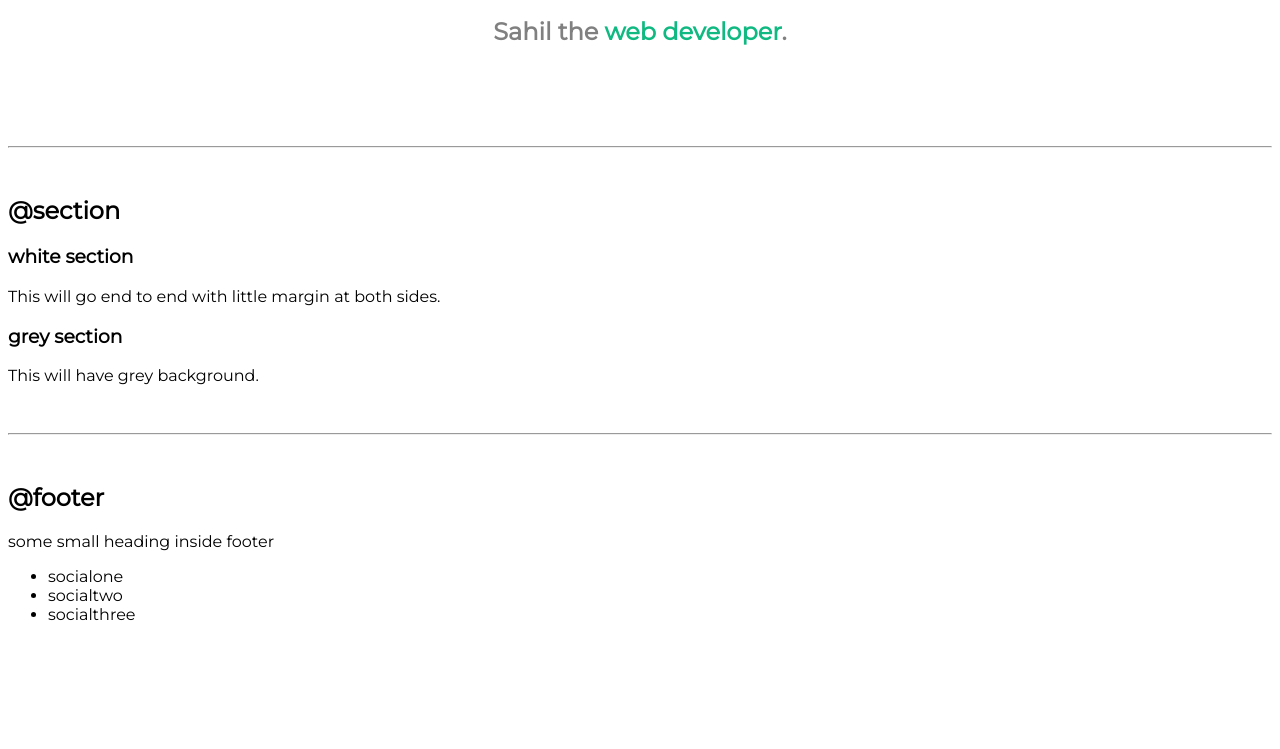
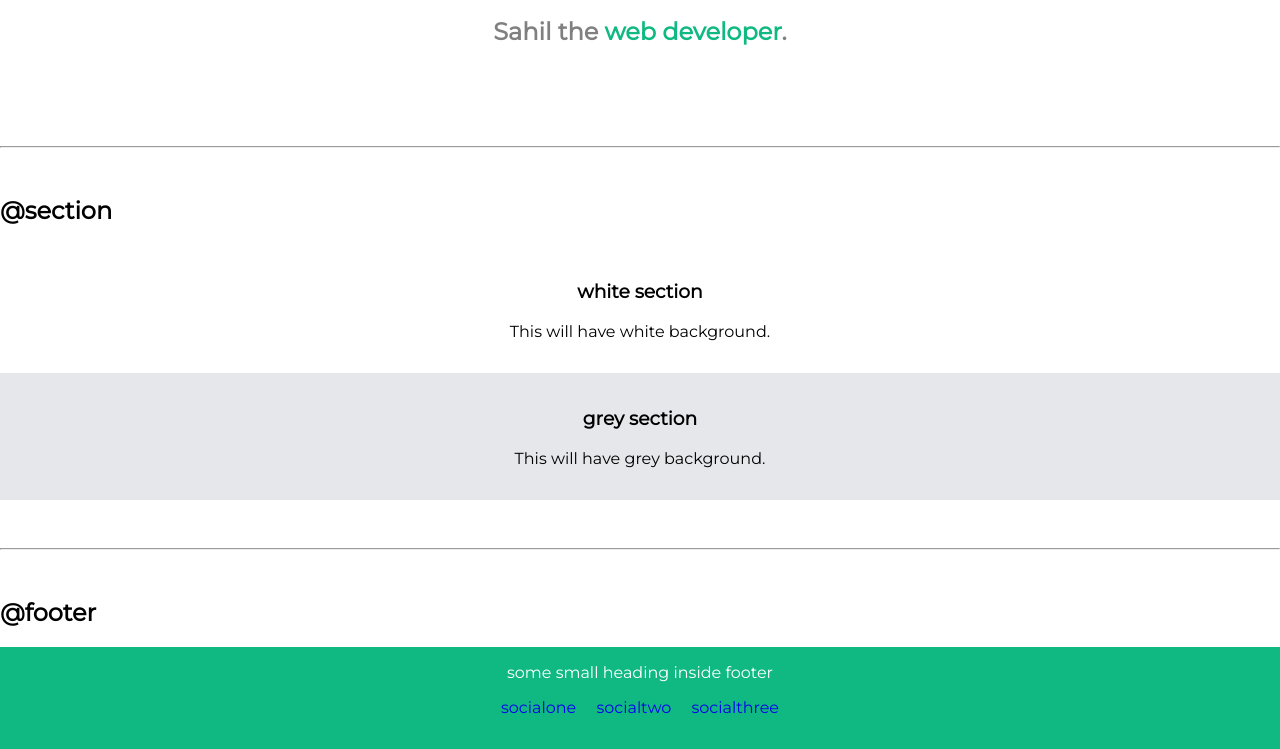
Before and after one commit to SahilDhar98/Website-for-Projects, a plain HTML site: page index.html in a window 1280 px wide. Shown: the part 2137-2886 px from the top of the page. Before the commit the page ends 2777 px from the top, so only its background shows below. Drawn offline with Linux system fonts and the light colour scheme.

Commit message:
headerandfooter done

```diff
--- a/index.html
+++ b/index.html
@@ -99,30 +99,43 @@
 
     <hr>
     <h2>@section</h2>
-    <section>
+    <section class="section">
             <h3>
                 white section
             </h3>
-        <p>This will go end to end with little margin at both sides.</p>
+            <div class="container-centre">
+                <p>
+                    This will have white background.
+                </p>
+            </div>
     </section>
 
-    <section>
+    <section class="section gray">
         <h3>
             grey section
         </h3>
-    <p>
+        <div class="container-centre">
+            <p>
         This will have grey background.
-    </p>
+            </p>
+        </div>
 </section>
 <hr>
 <h2>@footer</h2>
-<footer>
+<footer class="footer">
 
     <div>some small heading inside footer</div>
-    <ul class="list-inline">
-        <li >socialone</li>
-        <li>socialtwo</li>
-        <li>socialthree</li>
+    <ul class="list-inline non-bullet">
+        <li class="list-item-inline" >
+            <a class="link" href="http://">socialone</a>
+        </li>
+        <li class="list-item-inline">
+            <a class="link" href="http://">socialtwo</a>
+        </li>
+        <li class="list-item-inline">
+            <a class="link" href="http://">socialthree
+            </a>
+        </li>
     </ul>
 </footer>
 </body>
--- a/style.css
+++ b/style.css
@@ -8,6 +8,7 @@
 
 body {
     font-family: 'Montserrat', sans-serif;
+    margin: 0px;
 }
 
 hr{
@@ -27,7 +28,7 @@ hr{
 
 .container-centre{
 
-    max-width: 600px;
+    text-align: center;
     margin: auto;
 }
 
@@ -111,3 +112,36 @@ hr{
     padding: 2rem;
 
 }
+
+/**section**/
+
+.section{
+
+    padding: 1rem 1rem;
+}
+
+.section h3{
+    text-align: center;
+}
+
+.gray {
+    background-color: #E5E7EB;
+
+}
+
+/**footer**/
+.footer {
+    background-color: var(--primary-color);
+    padding: 1rem;
+    text-align: center;
+    color: white;
+
+}
+
+.footer .links{
+    color:#173F5F ;
+}
+
+.footer ul{
+    padding-inline-start: 0px;
+}
```
